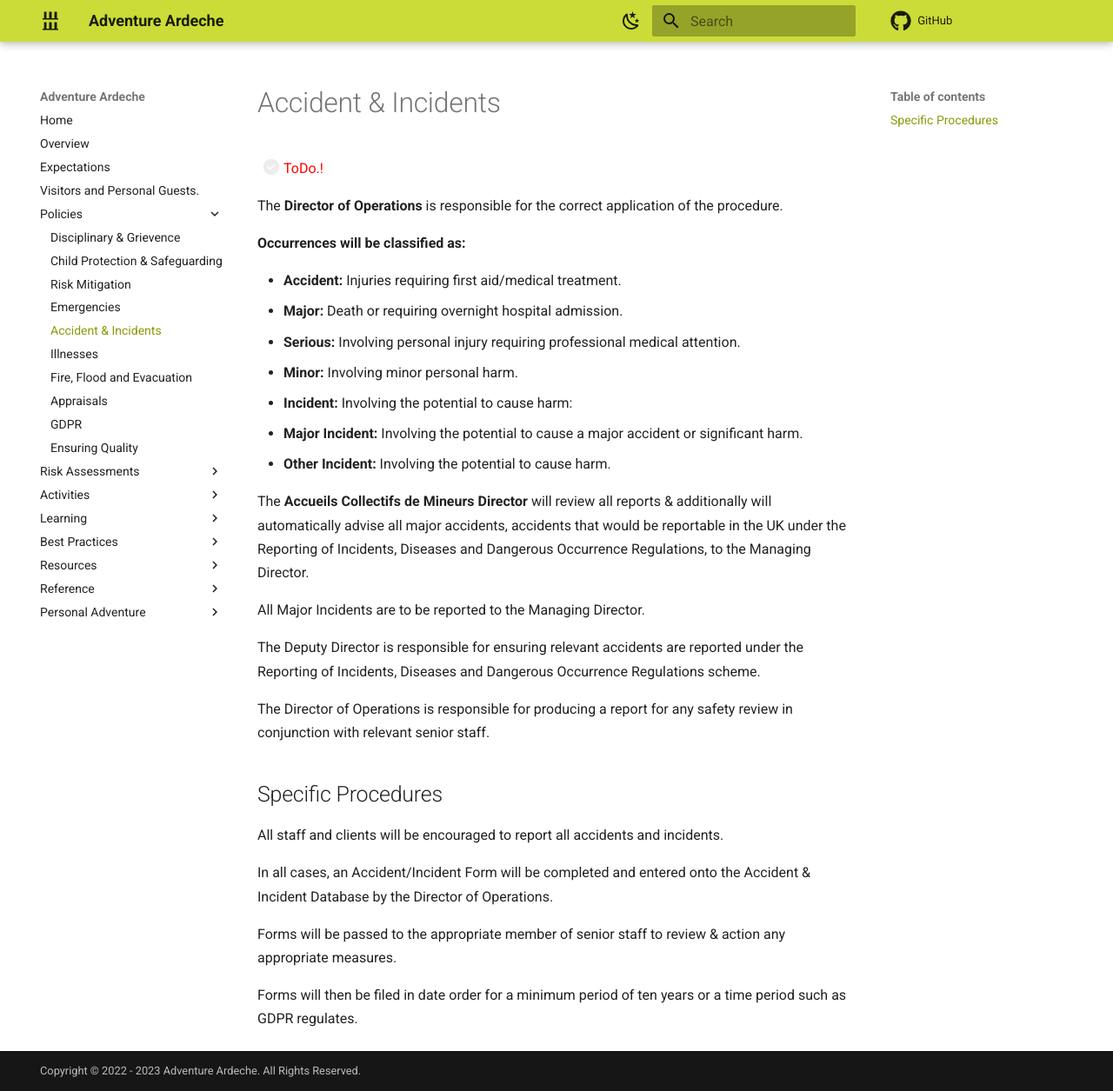
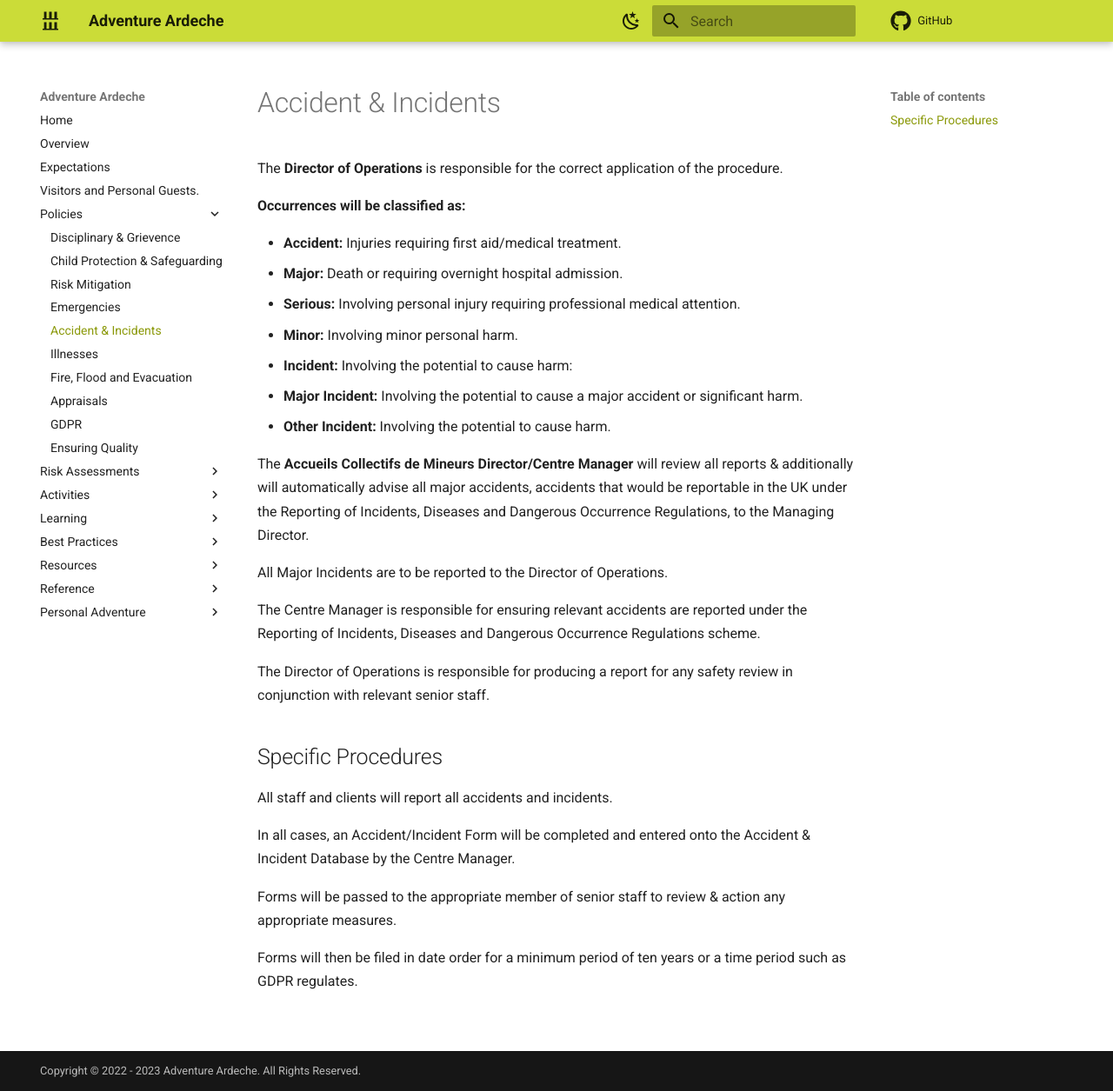
Before and after one commit to Matt-Adventure-Ardeche/staffhandbook, an MkDocs documentation site: the page built from docs/policies/accidentsincidents.md, in a window 1280 px wide and 1255 px high. Shown: the whole window at 87% size. Built offline with MkDocs 1.6.1 and Material for MkDocs 9.7.7, drawn with Linux system fonts in a browser that asks for light colours; comment, search, counter and statistics services are not loaded.

Commit message:
onsite updates

```diff
--- a/docs/policies/accidentsincidents.md
+++ b/docs/policies/accidentsincidents.md
@@ -1,6 +1,4 @@
 # Accident & Incidents
-
-- [ ] <span style="color:red">ToDo.!</span>
 
 The **Director of Operations** is responsible for the correct application of the procedure.
 
@@ -14,18 +12,18 @@ The **Director of Operations** is responsible for the correct application of the
 * **Major Incident:**  Involving the potential to cause a major accident or significant harm.
 * **Other Incident:**  Involving the potential to cause harm.
 
-The **Accueils Collectifs de Mineurs Director** will review all reports & additionally will automatically advise all major accidents, accidents that would be reportable in the UK under the Reporting of Incidents, Diseases and Dangerous Occurrence Regulations, to the Managing Director.
+The **Accueils Collectifs de Mineurs Director/Centre Manager** will review all reports & additionally will automatically advise all major accidents, accidents that would be reportable in the UK under the Reporting of Incidents, Diseases and Dangerous Occurrence Regulations, to the Managing Director.
 
-All Major Incidents are to be reported to the Managing Director.
+All Major Incidents are to be reported to the Director of Operations.
 
-The Deputy Director is responsible for ensuring relevant accidents are reported under the Reporting of Incidents, Diseases and Dangerous Occurrence Regulations  scheme.
+The Centre Manager is responsible for ensuring relevant accidents are reported under the Reporting of Incidents, Diseases and Dangerous Occurrence Regulations  scheme.
 
 The Director of Operations is responsible for producing a report for any safety review in conjunction with relevant senior staff.
 
 ## Specific Procedures
-All staff and clients will be encouraged to report all accidents and incidents.
+All staff and clients will report all accidents and incidents.
 
-In all cases, an Accident/Incident Form will be completed and entered onto the Accident & Incident Database by the Director of Operations.
+In all cases, an Accident/Incident Form will be completed and entered onto the Accident & Incident Database by the Centre Manager.
 
 Forms will be passed to the appropriate member of senior staff to review & action any appropriate measures.
 
```
Also changed, not shown: docs/policies/appraisals.md (+1 -5 lines), docs/policies/illness.md (+1 -1 lines), docs/policies/safeguarding.md (+1 -1 lines), docs/policies/training.md (added, +56 -0 lines).
